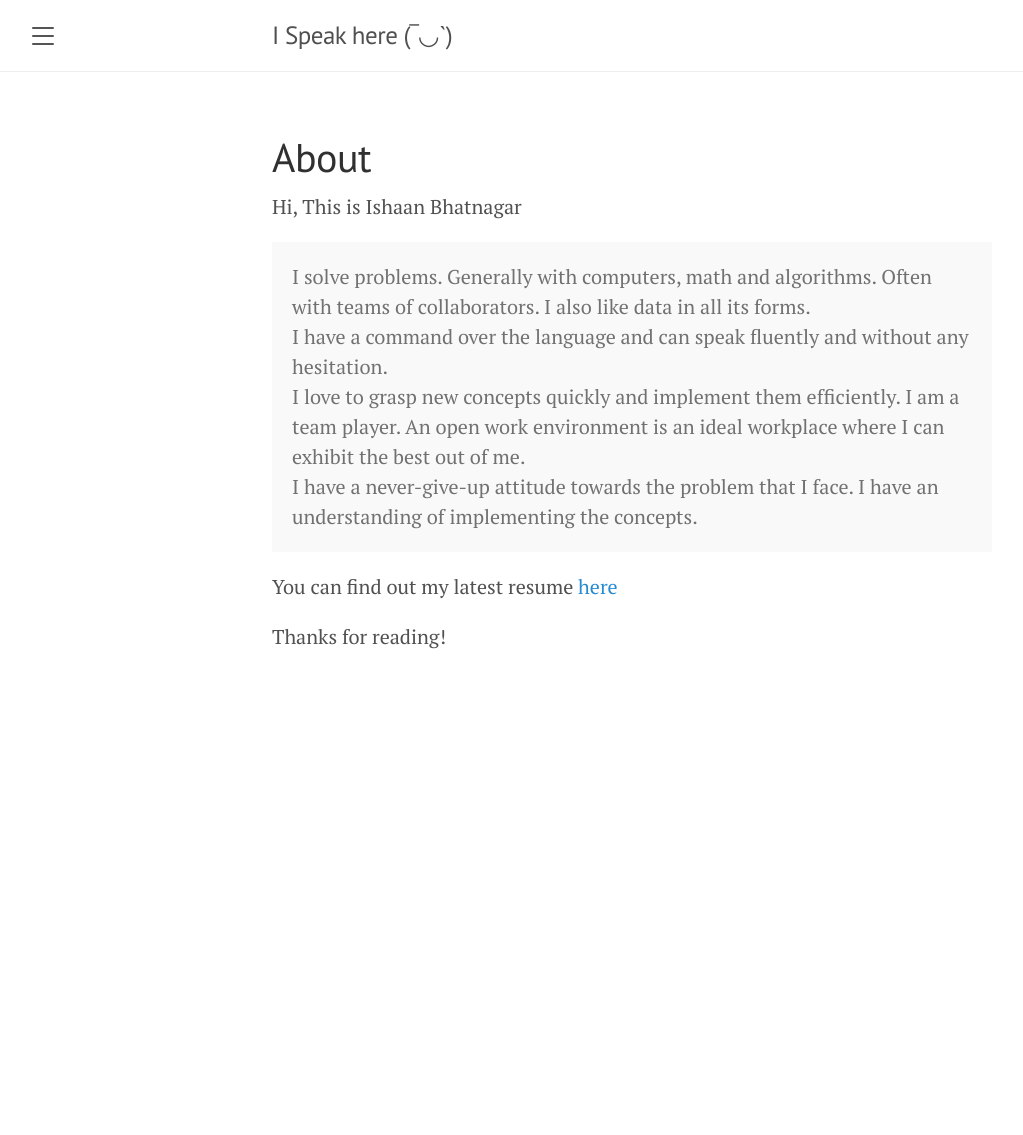
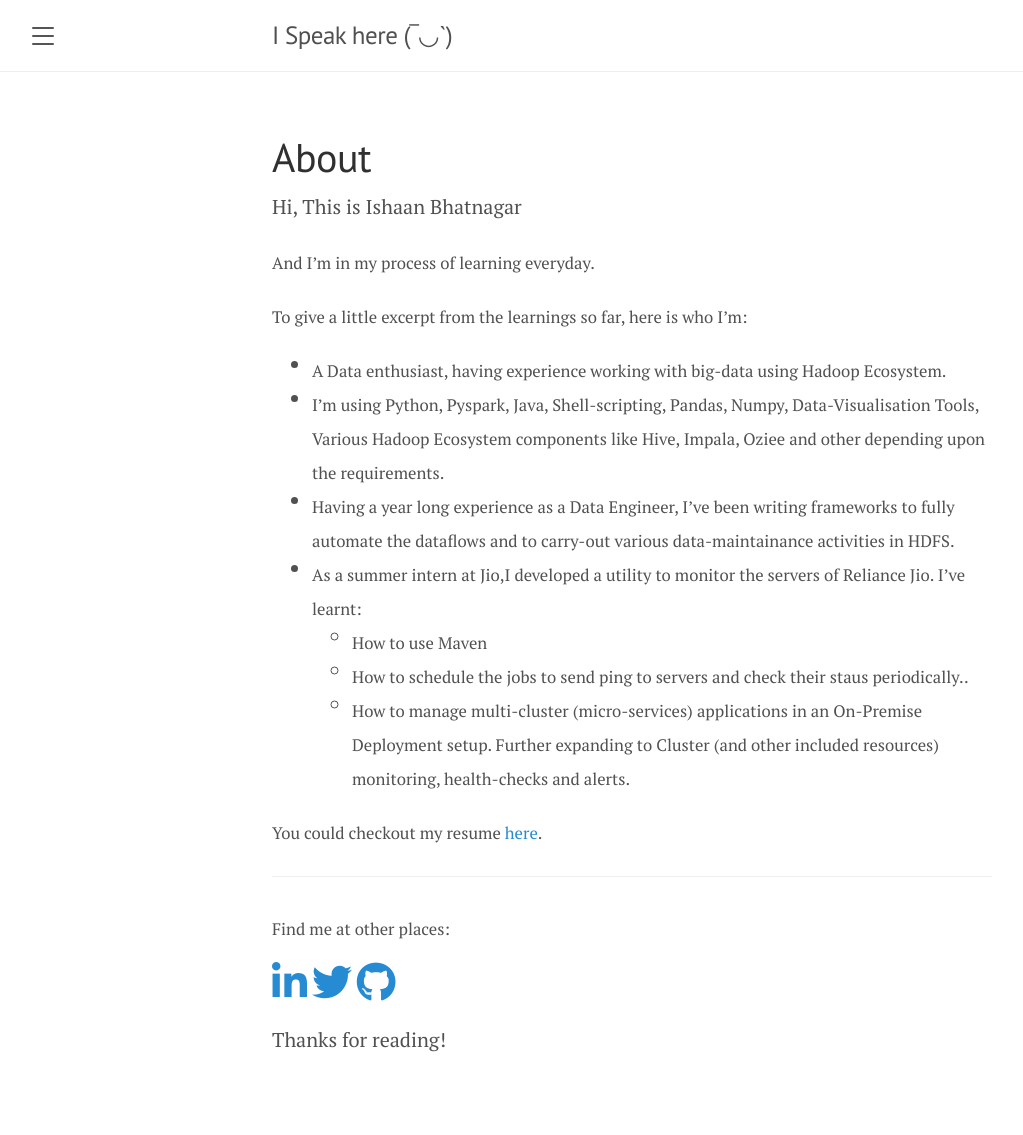
Before and after one commit to IshaanBhatnagar25/IshaanBhatnagar25.github.io, a Jekyll site: the page built from about.md, in a window 1280 px wide. Shown: the whole page, without its empty margins (8-1031 px from the left). Built offline with Jekyll 4.4.1, drawn with Linux system fonts in a browser that asks for light colours; nearby versions of some CDN libraries; before the commit the page ends 900 px from its top, so only the background shows below that.

Commit message:
UpdatedAbout_Final

```diff
--- a/about.md
+++ b/about.md
@@ -5,14 +5,26 @@ title: About
 
 <p>Hi, This is Ishaan Bhatnagar</p>
 
-<p class="message">
-  I solve problems. Generally with computers, math and algorithms. Often with teams of collaborators.
-  I also like data in all its forms.<br>
-  I have a command over the language and can speak fluently and without any hesitation.<br>
-  I love to grasp new concepts quickly and implement them efficiently. I am a team player. An open work environment is an ideal workplace where I can exhibit the best out of me. <br>
-  I have a never-give-up attitude towards the problem that I face. I have an understanding of implementing the concepts.
+<sub> And I'm in my process of learning everyday.</sub>
+
+<sub>To give a little excerpt from the learnings so far, here is who I'm:</sub>
+- <sub> A Data enthusiast, having experience working with big-data using Hadoop Ecosystem.</sub>
+- <sub> I'm using Python, Pyspark, Java, Shell-scripting, Pandas, Numpy, Data-Visualisation Tools, Various Hadoop Ecosystem components like Hive, Impala, Oziee and other depending upon the requirements. </sub>
+- <sub> Having a year long experience as a Data Engineer, I’ve been writing frameworks to fully automate the dataflows and to carry-out various data-maintainance activities in HDFS.</sub>
+- <sub>  As a summer intern at Jio,I developed a utility to monitor the servers of Reliance Jio. I've learnt:</sub>
+    - <sub>How to use Maven</sub>
+    - <sub>How to schedule the jobs to send ping to servers and check their staus periodically..</sub>
+    - <sub>How to manage multi-cluster (micro-services) applications in an On-Premise Deployment setup. Further expanding to Cluster (and other included resources) monitoring, health-checks and alerts.</sub>
+
+<sub>You could checkout my resume [here](https://ishaanbhatnagar25.github.io/assets/IshaanResume.pdf).</sub>
+
+---
+
+<sub>Find me at other places:</sub>
+<p class="social-icons">
+  <a href="https://www.linkedin.com/in/ishaan-b-33609795/"><i class="fab fa-linkedin-in fa-2x"></i></a>
+  <a href="https://twitter.com/IshaanB25"><i class="fab fa-twitter fa-2x"></i></a>
+  <a href="https://github.com/IshaanBhatnagar25"><i class="fab fa-github fa-2x"></i></a>
 </p>
 
-<p>You can find out my latest resume <a href="https://ishaanbhatnagar25.github.io/assets/IshaanResume.pdf">here</a></p>
-
 Thanks for reading!
```
